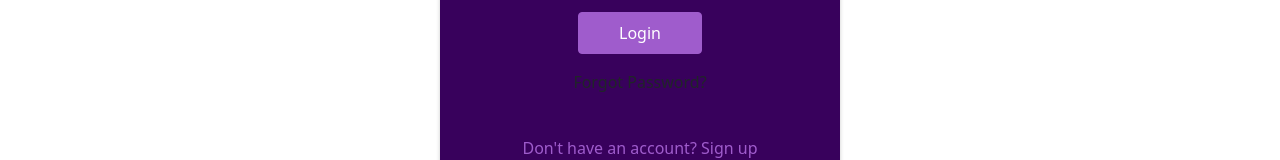
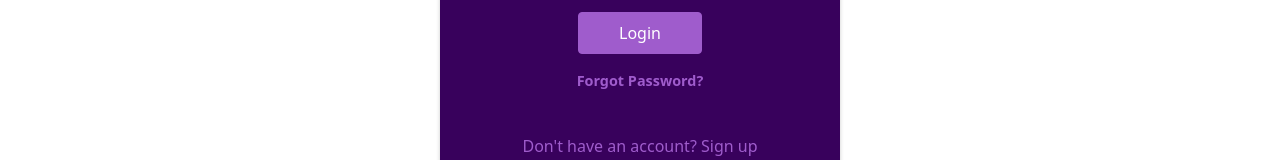
Before and after one commit to vishnu-mukati/expense-tracker, a React (Create React App) app: page / in a window 1280 px wide. Shown: the part 376-536 px from the top of the page. Built offline with nearby package versions, Linux system fonts and the light colour scheme.

Commit message:
changes in some css of form

```diff
--- a/src/components/Auth/AuthForm.js
+++ b/src/components/Auth/AuthForm.js
@@ -1,6 +1,5 @@
 import { useState, useRef } from 'react';
 import {useDispatch, useSelector} from "react-redux";
-import { Nav } from "react-bootstrap"
 import classes from './AuthForm.module.css';
 import axios from 'axios';
 import { authActions } from '../../store/AuthSlice';
@@ -121,9 +120,9 @@ const AuthForm = () => {
         </div>
 
         <div>
-          <Nav.Link href="/changepassword" className={classes.forgotPassword}>
+          <a href="/changepassword" className={classes.forgotPassword}>
             Forgot Password?
-          </Nav.Link>
+          </a>
         </div>
 
         <div className={classes.actions}>
--- a/src/components/Auth/AuthForm.module.css
+++ b/src/components/Auth/AuthForm.module.css
@@ -78,7 +78,7 @@
 
 /* Forgot Password link styling */
 .forgotPassword {
-  color: #ececec; /* Matching color to the rest of the form */
+  color: #9f5ccc;; /* Matching color to the rest of the form */
   text-decoration: none; /* Remove underline */
   font-weight: bold;
   display: inline-block; /* Ensure it stays on the same line */
@@ -93,5 +93,5 @@
 }
 
 .forgotPassword:active {
-  color: #6f2a9d; /* Darker color when clicked */
+  color: #ffffff; /* Darker color when clicked */
 }
--- a/src/page/welcome.js
+++ b/src/page/welcome.js
@@ -4,12 +4,12 @@ import { useState } from "react";
 
 const Welcome = () => {
 
-    const [enteredTitle, setEnteredTitle] = useState("");
+  const [enteredTitle, setEnteredTitle] = useState("");
   const [enteredAmount, setEnteredAmount] = useState("");
   const [enteredDescription, setEnteredDescription] = useState("");
   const [showForm, setShowForm] = useState(false);
 
-   const setFormData = (item) =>{
+  const setFormData = (item) => {
 
     setEnteredTitle(item.title);
     setEnteredAmount(item.amount);
--- a/src/store/ExpensesSlice.js
+++ b/src/store/ExpensesSlice.js
@@ -23,7 +23,7 @@ const ExpensesSlice = createSlice({
            state.expensedata = [...state.expensedata ,action.payload];
         },
         dataloaded (state) {
-            state.dataloaded = true;
+            state.dataloaded = !state.dataloaded;
         }
 
     }
```
